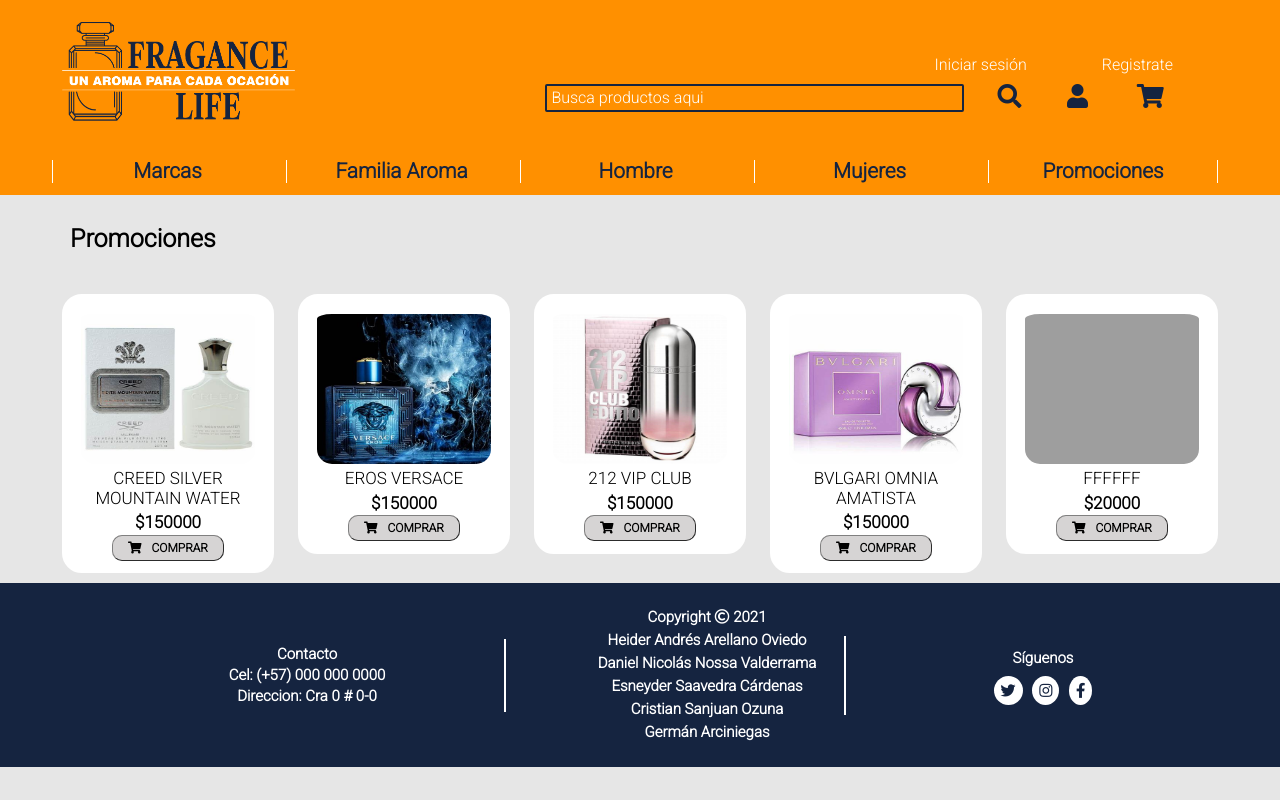
After one commit to Esneyder98/Fragance-Life, a Node server app: page /products/promotion in a window 1280 px wide. The commit adds this page. Run offline with Node 20, Linux system fonts and the light colour scheme; some libraries are stand-ins or nearby versions; grey boxes are pictures that could not be loaded.

Commit message:
agregue funcionalidad a menu promociones

```diff
--- a/public/css/styles.css
+++ b/public/css/styles.css
@@ -620,6 +620,10 @@
 }
 
 /*---------formulario eliminar------------------*/
+#eliminar{
+    display: flex;
+    width: 0;
+}
 #eliminar input{
     width: 40%;
     min-width: 85px;
--- a/src/controllers/product.controller.js
+++ b/src/controllers/product.controller.js
@@ -127,6 +127,9 @@
     administrar:(req, res) => {
         res.render('../views/products/administrar.ejs',{administrar: productsModel.getproducts()});
     },
+    promotion:(req, res) => {
+        res.render('../views/products/productpromotion.ejs',{promotion: productsModel.getproducts()});
+    },
 
 }
 
--- a/src/routes/product.routes.js
+++ b/src/routes/product.routes.js
@@ -77,4 +77,6 @@
 
 router.get('/administrar', controller.administrar);
 
+router.get('/promotion', controller.promotion);
+
 module.exports = router;
--- a/src/views/partials/header.ejs
+++ b/src/views/partials/header.ejs
@@ -27,6 +27,6 @@
         <li><a href="/products/productsSmellFamily">Familia Aroma</a></li>
         <li><a href="/products/productsMen">Hombre</a></li>
         <li><a href="/products/productsWomen">Mujeres</a></li>
-        <li id="promo"><a href="#">Promociones</a></li>
+        <li id="promo"><a href="/products/promotion">Promociones</a></li>
     </ul>
 </nav>
--- /dev/null
+++ b/src/views/products/productPromotion.ejs
@@ -0,0 +1,36 @@
+<!DOCTYPE html>
+<html lang="en">
+<%- include('../partials/head') %>
+
+<body>
+    <header class="main-header">
+        <%- include('../partials/header') %>
+    </header>
+
+    <main class="full body">
+        <h3 id="subtitulos">Promociones</h3>
+        <article class="producto-destacado">
+   <% for (let i = 0; i < promotion.length; i++) {%>
+    <% if (promotion[i].promotion == true) {%>
+            <div class="destacado-producto">
+
+                <img class="product-img" src= "..\..\img\perfumes/<%= promotion[i].image2 %>" alt="Imagen">
+                <div class="main-product-description">
+                    <p id="name-product"><%= promotion[i].name %></p>
+                    <p id="precio">$<%=promotion[i].price %></p>
+                    <a class="compra" href="/products/detalleproducto"><span id="img-buy-car"><i
+                                class="fas fa-shopping-cart"></i></span></i>COMPRAR</a>
+
+                </div>
+            </div>
+            <% }}; %>
+
+
+        </article>
+
+
+    </main>
+    <%- include('../partials/footer') %>
+</body>
+
+</html>
```
